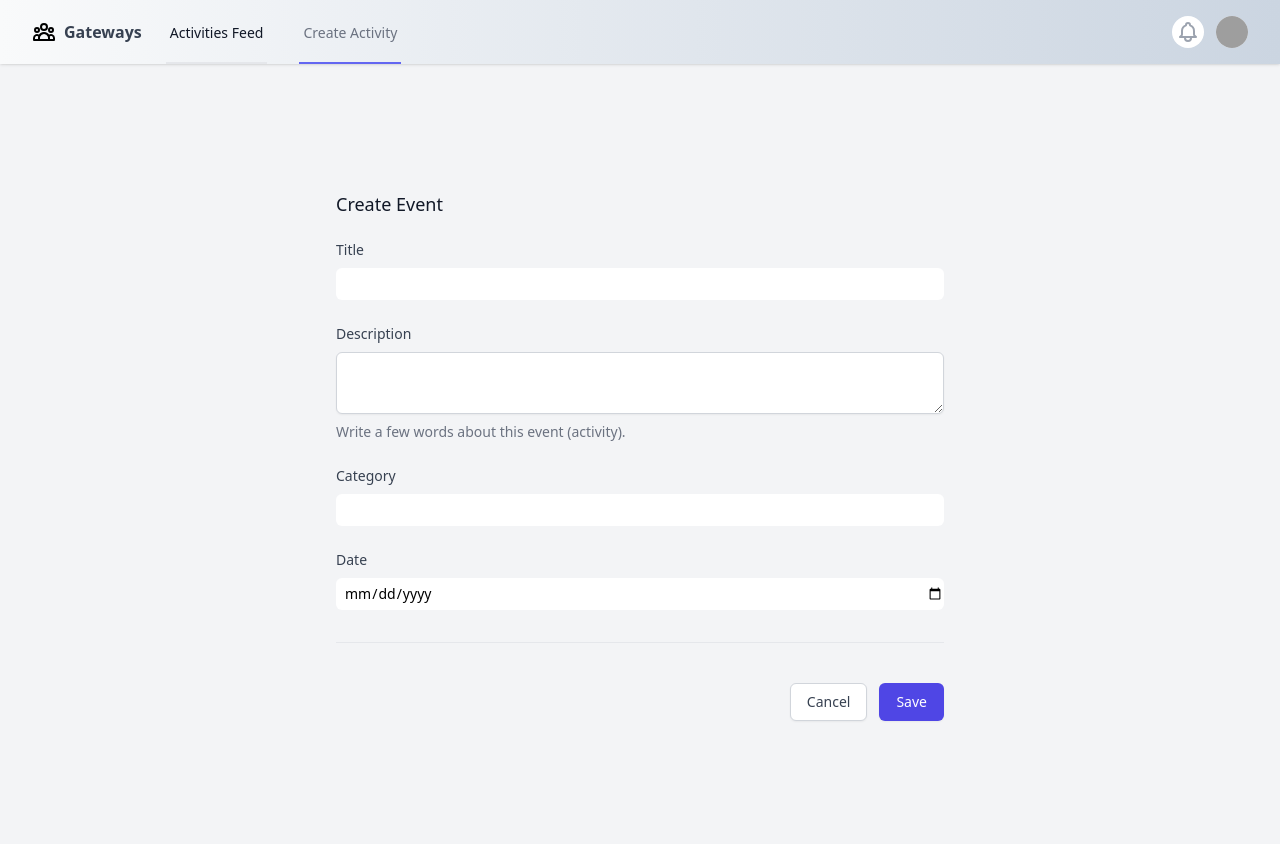
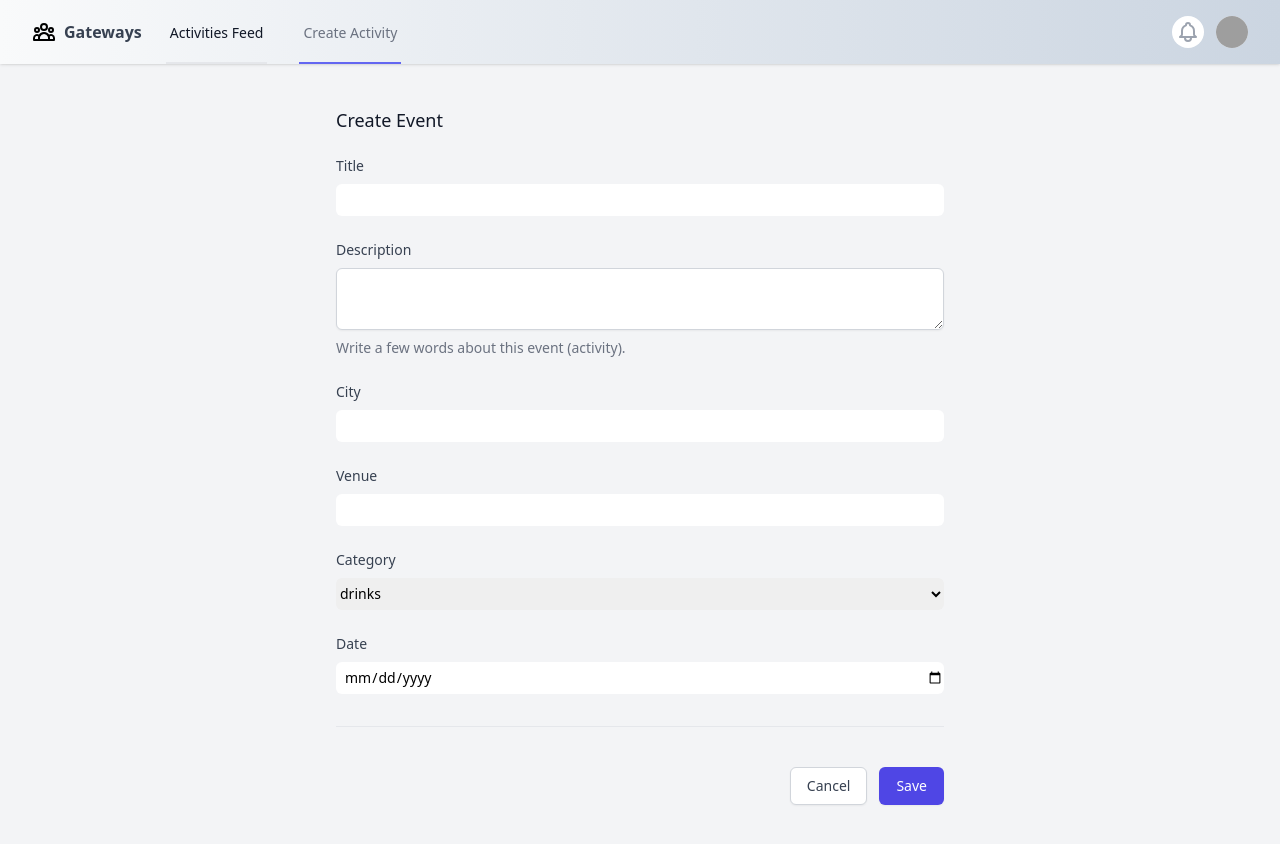
Before and after one commit to PetrovIlyuha/gateways, a React (Create React App) app in the folder client/: page /create in a window 1280 px wide. Shown: the top 844 px of the page. Built offline with nearby package versions, Linux system fonts and the light colour scheme; grey boxes are pictures that could not be loaded.

Commit message:
edit activity feature staged

```diff
--- a/client/package.json
+++ b/client/package.json
@@ -14,6 +14,7 @@
     "@types/react-dom": "^17.0.13",
     "@types/react-router-dom": "^5.3.3",
     "@types/tailwindcss": "^3.0.9",
+    "@types/uuid": "^8.3.4",
     "axios": "^0.26.1",
     "framer-motion": "^6.2.8",
     "react": "^17.0.2",
@@ -22,6 +23,7 @@
     "react-router-dom": "^5.3.0",
     "react-scripts": "5.0.0",
     "typescript": "^4.6.2",
+    "uuid": "^8.3.2",
     "web-vitals": "^2.1.4"
   },
   "scripts": {
--- a/client/src/features/activities/create/CreateActivityForm.tsx
+++ b/client/src/features/activities/create/CreateActivityForm.tsx
@@ -1,78 +1,116 @@
+import {useState} from "react"
 import {Link} from "react-router-dom"
+import {v4 as uuidv4} from "uuid"
 
 const CreateActivityForm = () => {
+  const initialFormState = {
+    id: uuidv4(),
+    title: "",
+    description: "",
+    category: ["drinks", "culture", "music", "film", "food", "travel"],
+    date: "",
+    city: "",
+    venue: "",
+  }
+  const [activity, setActivity] = useState(initialFormState)
+
+  const updateActivity = (e: any) => {
+    setActivity(prev => ({...prev, [e.target.name]: e.target.value}))
+  }
   return (
     <div className="min-h-screen container mx-auto w-1/2 flex flex-col justify-center">
       <form className="space-y-8">
         <div className="space-y-8">
           <div>
             <div>
-              <h3 className="text-lg leading-6 font-medium text-gray-900">
-                Create Event
-              </h3>
+              <h3 className="text-lg leading-6 font-medium text-gray-900">Create Event</h3>
             </div>
 
             <div className="mt-6 grid grid-cols-1 gap-y-6 gap-x-4 sm:grid-cols-6">
               <div className="sm:col-span-6">
-                <label
-                  htmlFor="title"
-                  className="block text-sm font-medium text-gray-700 mb-2"
-                >
+                <label htmlFor="title" className="block text-sm font-medium text-gray-700 mb-2">
                   Title
                 </label>
                 <input
                   type="text"
                   name="title"
+                  value={activity.title}
+                  onChange={updateActivity}
                   id="title"
                   className="flex-1 focus:ring-indigo-500 focus:border-indigo-500 block w-full h-8 rounded-md sm:text-sm border-gray-300"
                 />
               </div>
 
               <div className="sm:col-span-6">
-                <label
-                  htmlFor="ab1out"
-                  className="block text-sm font-medium text-gray-700 mb-2"
-                >
+                <label htmlFor="ab1out" className="block text-sm font-medium text-gray-700 mb-2">
                   Description
                 </label>
                 <div className="mt-1">
                   <textarea
                     id="description"
                     name="description"
+                    value={activity.description}
+                    onChange={updateActivity}
                     rows={3}
                     className="shadow-sm focus:ring-indigo-500 focus:border-indigo-500 block w-full sm:text-sm border border-gray-300 rounded-md"
-                    defaultValue={""}
                   />
                 </div>
-                <p className="mt-2 text-sm text-gray-500">
-                  Write a few words about this event (activity).
-                </p>
+                <p className="mt-2 text-sm text-gray-500">Write a few words about this event (activity).</p>
               </div>
 
               <div className="sm:col-span-6">
-                <label
-                  htmlFor="category"
-                  className="block text-sm font-medium text-gray-700 mb-2"
-                >
-                  Category
+                <label htmlFor="city" className="block text-sm font-medium text-gray-700 mb-2">
+                  City
                 </label>
                 <input
                   type="text"
-                  name="category"
-                  id="category"
+                  name="city"
+                  value={activity.city}
+                  onChange={updateActivity}
+                  id="title"
                   className="flex-1 focus:ring-indigo-500 focus:border-indigo-500 block w-full h-8 rounded-md sm:text-sm border-gray-300"
                 />
               </div>
+
               <div className="sm:col-span-6">
-                <label
-                  htmlFor="date"
-                  className="block text-sm font-medium text-gray-700 mb-2"
+                <label htmlFor="venue" className="block text-sm font-medium text-gray-700 mb-2">
+                  Venue
+                </label>
+                <input
+                  type="text"
+                  name="venue"
+                  value={activity.venue}
+                  onChange={updateActivity}
+                  id="title"
+                  className="flex-1 focus:ring-indigo-500 focus:border-indigo-500 block w-full h-8 rounded-md sm:text-sm border-gray-300"
+                />
+              </div>
+
+              <div className="sm:col-span-6">
+                <label htmlFor="category" className="block text-sm font-medium text-gray-700 mb-2">
+                  Category
+                </label>
+                <select
+                  name="category"
+                  onChange={updateActivity}
+                  className="flex-1 focus:ring-indigo-500 focus:border-indigo-500 block w-full h-8 rounded-md sm:text-sm border-gray-300"
                 >
+                  {activity.category.map(cat => (
+                    <option key={cat} value={cat}>
+                      {cat}
+                    </option>
+                  ))}
+                </select>
+              </div>
+              <div className="sm:col-span-6">
+                <label htmlFor="date" className="block text-sm font-medium text-gray-700 mb-2">
                   Date
                 </label>
                 <input
                   type="date"
                   name="date"
+                  value={activity.date}
+                  onChange={updateActivity}
                   id="date"
                   className="flex-1 focus:ring-indigo-500 focus:border-indigo-500 block w-full h-8 pl-2 rounded-md sm:text-sm border-gray-300"
                 />
--- a/client/src/features/activities/dashboard/ActivityDashboard.tsx
+++ b/client/src/features/activities/dashboard/ActivityDashboard.tsx
@@ -6,10 +6,26 @@ import ActivityList from "./ActivityList"
 
 const ActivityDashboard = () => {
   const [activities, setActivities] = useState<Activity[]>([])
-  const [detailedActivity, setDetailedActivity] = useState<
-    Activity | undefined
-  >(undefined)
+  const [detailedActivity, setDetailedActivity] = useState<Activity | undefined>(undefined)
+  const [updatedActivityId, setUpdatedActivityId] = useState<string>()
   const [inEditMode, setInEditMode] = useState<boolean>(false)
+  const [categories, setCategories] = useState<string[] | undefined>()
+
+  useEffect(() => {
+    axios.get<Activity[]>("http://localhost:5000/api/activities").then(response => {
+      setActivities(response.data)
+      setDetailedActivity(response.data[0])
+    })
+  }, [])
+
+  useEffect(() => {
+    const uniqueCategories = Array.from(new Set(activities.map(a => a.category)))
+    setCategories(uniqueCategories)
+  }, [activities])
+
+  useEffect(() => {
+    setDetailedActivity(activities.find(a => a.id === updatedActivityId))
+  }, [updatedActivityId, activities])
 
   const toggleEditMode = () => setInEditMode(prev => !prev)
 
@@ -18,31 +34,27 @@ const ActivityDashboard = () => {
     setInEditMode(false)
   }
 
-  const closeActivityDetails = () =>
-    inEditMode ? toggleEditMode() : setDetailedActivity(undefined)
+  const closeEditMode = (activity: Activity | undefined) => {
+    if (activity !== undefined) {
+      setActivities(activities => activities.map(a => (a.id === activity.id ? activity : a)))
+      setUpdatedActivityId(activity.id)
+    }
+    toggleEditMode()
+  }
 
-  useEffect(() => {
-    axios
-      .get<Activity[]>("http://localhost:5000/api/activities")
-      .then(response => {
-        setActivities(response.data)
-        setDetailedActivity(response.data[0])
-      })
-  }, [])
+  const closeViewMode = () => (inEditMode ? toggleEditMode() : setDetailedActivity(undefined))
 
   return (
     <div className="sm:w-4xl max-w-7xl md:max-w-5xl m-auto flex mt-12 gap-3">
-      <ActivityList
-        activities={activities}
-        selectActivityDetailedView={selectActivityDetailedView}
-      />
+      <ActivityList activities={activities} selectActivityDetailedView={selectActivityDetailedView} />
       <div className="w-1/2">
         {detailedActivity ? (
           <DetailedActivity
             detailedActivity={detailedActivity}
-            toggleEditMode={toggleEditMode}
             inEditMode={inEditMode}
-            closeActivityDetails={closeActivityDetails}
+            closeViewMode={closeViewMode}
+            closeEditMode={closeEditMode}
+            categories={categories}
           />
         ) : null}
       </div>
--- a/client/src/features/activities/details/DetailedActivity.tsx
+++ b/client/src/features/activities/details/DetailedActivity.tsx
@@ -10,22 +10,19 @@ import {BiCategoryAlt} from "react-icons/bi"
 
 interface Props {
   detailedActivity: Activity
-  toggleEditMode: () => void
+  categories: string[] | undefined
   inEditMode: boolean
-  closeActivityDetails: () => void
+  closeEditMode: (activity?: Activity) => void
+  closeViewMode: () => void
 }
 
-const DetailedActivity: React.FC<Props> = ({
-  detailedActivity,
-  toggleEditMode,
-  inEditMode,
-  closeActivityDetails,
-}) => {
+const DetailedActivity: React.FC<Props> = ({detailedActivity, categories, inEditMode, closeEditMode, closeViewMode}) => {
   const {scrollTop} = useScroll()
   const initialFormState = detailedActivity ?? {
     id: "",
     title: "",
     description: "",
+    category: "",
     date: "",
     city: "",
     venue: "",
@@ -36,13 +33,7 @@ const DetailedActivity: React.FC<Props> = ({
     setActivity(prev => ({...prev, [e.target.name]: e.target.value}))
   }
 
-  const preventStateLossAndCloseForm = () => {
-    if (inEditMode) {
-      // TODO! Submit update changes to api
-      console.log(activity)
-    }
-    toggleEditMode()
-  }
+  const saveAndCloseView = () => (inEditMode ? closeEditMode(activity) : closeEditMode())
 
   return (
     <div className="ml-8" style={{marginTop: scrollTop}}>
@@ -57,9 +48,7 @@ const DetailedActivity: React.FC<Props> = ({
             onChange={updateActivity}
           />
         ) : (
-          <p className="mt-4 text-4xl font-extrabold text-gray-900 tracking-tight">
-            {detailedActivity?.title}
-          </p>
+          <p className="mt-4 text-4xl font-extrabold text-gray-900 tracking-tight">{detailedActivity?.title}</p>
         )}
 
         <motion.img
@@ -71,13 +60,13 @@ const DetailedActivity: React.FC<Props> = ({
         />
         <div className="flex justify-around gap-2">
           <button
-            onClick={preventStateLossAndCloseForm}
+            onClick={saveAndCloseView}
             className="py-3 px-6 bg-gradient-to-br from-blue-400 to-blue-800 w-1/2 rounded-md shadow-sm text-white font-semibold text-2xl"
           >
             {inEditMode ? "Save" : "Edit"}
           </button>
           <button
-            onClick={closeActivityDetails}
+            onClick={closeViewMode}
             className="py-3 px-6 bg-gradient-to-br from-red-500 to-red-800 w-1/2 rounded-md shadow-sm text-white font-semibold text-2xl"
           >
             {inEditMode ? "Cancel" : "Close View"}
@@ -86,11 +75,7 @@ const DetailedActivity: React.FC<Props> = ({
         <div className="lg:grid lg:grid-cols-2 gap-5 mt-3">
           <div className="flex flex-col justify-between h-20">
             <BsCalendar2Check />
-            <motion.h2
-              initial={{opacity: 0}}
-              animate={{opacity: 1, transition: {duration: 0.4}}}
-              className="leading-3"
-            >
+            <motion.h2 initial={{opacity: 0}} animate={{opacity: 1, transition: {duration: 0.4}}} className="leading-3">
               Date:
             </motion.h2>
             {inEditMode ? (
@@ -104,11 +89,7 @@ const DetailedActivity: React.FC<Props> = ({
                 className="px-2 rounded-md"
               />
             ) : (
-              <motion.h2
-                initial={{opacity: 0}}
-                animate={{opacity: 1, transition: {duration: 0.4}}}
-                className="font-semibold text-xl"
-              >
+              <motion.h2 initial={{opacity: 0}} animate={{opacity: 1, transition: {duration: 0.4}}} className="font-semibold text-xl">
                 {new Date(detailedActivity?.date).toDateString()}
               </motion.h2>
             )}
@@ -116,11 +97,7 @@ const DetailedActivity: React.FC<Props> = ({
           <div className="flex flex-col justify-between h-20">
             <MdOutlineShareLocation />
             {!inEditMode && (
-              <motion.h3
-                initial={{opacity: 0}}
-                animate={{opacity: 1, transition: {duration: 0.4}}}
-                className="leading-4"
-              >
+              <motion.h3 initial={{opacity: 0}} animate={{opacity: 1, transition: {duration: 0.4}}} className="leading-4">
                 Location:
               </motion.h3>
             )}
@@ -148,41 +125,26 @@ const DetailedActivity: React.FC<Props> = ({
                 />
               </div>
             ) : (
-              <motion.h2
-                initial={{opacity: 0}}
-                animate={{opacity: 1, transition: {duration: 0.4}}}
-                className="font-semibold text-xl"
-              >
+              <motion.h2 initial={{opacity: 0}} animate={{opacity: 1, transition: {duration: 0.4}}} className="font-semibold text-xl">
                 {detailedActivity.city} {detailedActivity.venue}
               </motion.h2>
             )}
           </div>
           <div className="flex flex-col justify-between h-20">
             <BiCategoryAlt />
-            <motion.h2
-              initial={{opacity: 0}}
-              animate={{opacity: 1, transition: {duration: 0.4}}}
-              className="leading-3"
-            >
+            <motion.h2 initial={{opacity: 0}} animate={{opacity: 1, transition: {duration: 0.4}}} className="leading-3">
               Category:
             </motion.h2>
             {inEditMode ? (
-              <motion.input
-                initial={{opacity: 0}}
-                animate={{opacity: 1, transition: {duration: 0.4}}}
-                type="text"
-                name="category"
-                value={activity.category}
-                onChange={updateActivity}
-                placeholder="category"
-                className="px-1 rounded-md"
-              />
+              <motion.select name="category" onChange={updateActivity}>
+                {categories?.map(category => (
+                  <option key={category} value={category}>
+                    {category}
+                  </option>
+                ))}
+              </motion.select>
             ) : (
-              <motion.h2
-                initial={{opacity: 0}}
-                animate={{opacity: 1, transition: {duration: 0.4}}}
-                className="font-semibold text-xl"
-              >
+              <motion.h2 initial={{opacity: 0}} animate={{opacity: 1, transition: {duration: 0.4}}} className="font-semibold text-xl">
                 {detailedActivity.category}
               </motion.h2>
             )}
@@ -202,11 +164,7 @@ const DetailedActivity: React.FC<Props> = ({
                 onChange={updateActivity}
               ></motion.textarea>
             ) : (
-              <motion.h2
-                initial={{opacity: 0}}
-                animate={{opacity: 1, transition: {duration: 0.4}}}
-                className="font-semibold text-xl"
-              >
+              <motion.h2 initial={{opacity: 0}} animate={{opacity: 1, transition: {duration: 0.4}}} className="font-semibold text-xl">
                 {detailedActivity.description}
               </motion.h2>
             )}
```
Also changed, not shown: client/src/app/layout/shared/TopNavigation.tsx (+6 -35 lines), 2 other files (tests, documents, lock files or other folders).
